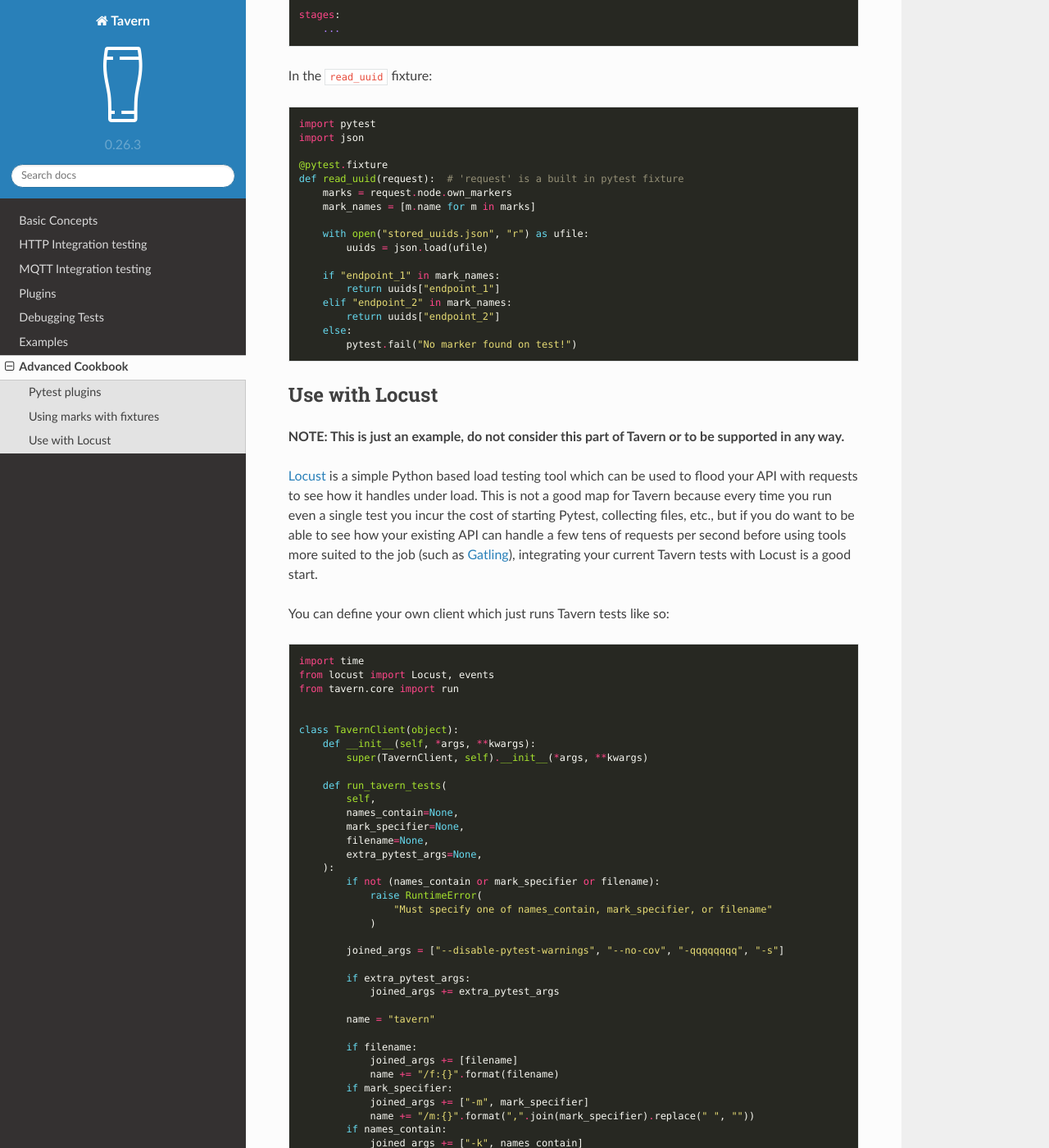
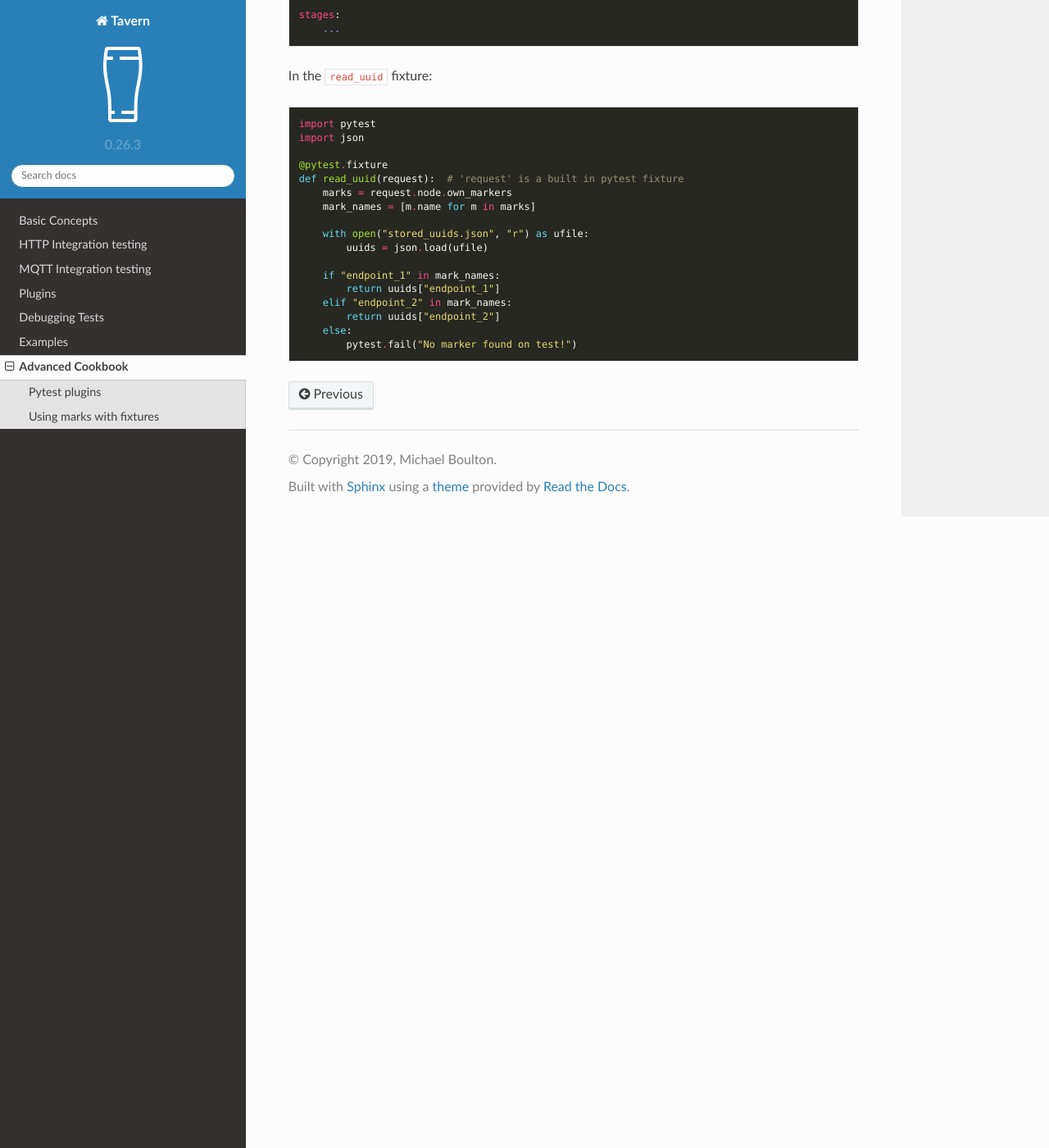
Before and after one commit to taverntesting/tavern, a Sphinx documentation site: the page built from docs/source/cookbook.md, in a window 1280 px wide and 1400 px high, scrolled down 1061 px. Shown: the whole window at 82% size. Built offline with Sphinx 7.4.7 and the Read the Docs theme 2.0.0, drawn with Linux system fonts in a browser that asks for light colours; formulas are drawn with MathJax 3; some of the changed text lies outside the part shown.

Commit message:
Fix json and remove locust example

````diff
--- a/docs/source/cookbook.md
+++ b/docs/source/cookbook.md
@@ -72,112 +72,3 @@ def read_uuid(request):  # 'request' is a built in pytest fixture
     else:
         pytest.fail("No marker found on test!")
 ```
-
-## Use with Locust
-
-**NOTE: This is just an example, do not consider this part of Tavern
-or to be supported in any way.**
-
-[Locust](https://locust.io/) is a simple Python based load testing tool
-which can be used to flood your API with requests to see how it handles
-under load. This is not a good map for Tavern because every time you run
-even a single test you incur the cost of starting Pytest, collecting
-files, etc., but if you do want to be able to see how your existing API
-can handle a few tens of requests per second before using tools more
-suited to the job (such as [Gatling](https://github.com/gatling/gatling)),
-integrating your current Tavern tests with Locust is a good start.
-
-You can define your own client which just runs Tavern tests like so:
-
-```python
-import time
-from locust import Locust, events
-from tavern.core import run
-
-
-class TavernClient(object):
-    def __init__(self, *args, **kwargs):
-        super(TavernClient, self).__init__(*args, **kwargs)
-
-    def run_tavern_tests(
-        self,
-        names_contain=None,
-        mark_specifier=None,
-        filename=None,
-        extra_pytest_args=None,
-    ):
-        if not (names_contain or mark_specifier or filename):
-            raise RuntimeError(
-                "Must specify one of names_contain, mark_specifier, or filename"
-            )
-
-        joined_args = ["--disable-pytest-warnings", "--no-cov", "-qqqqqqqq", "-s"]
-
-        if extra_pytest_args:
-            joined_args += extra_pytest_args
-
-        name = "tavern"
-
-        if filename:
-            joined_args += [filename]
-            name += "/f:{}".format(filename)
-        if mark_specifier:
-            joined_args += ["-m", mark_specifier]
-            name += "/m:{}".format(",".join(mark_specifier).replace(" ", ""))
-        if names_contain:
-            joined_args += ["-k", names_contain]
-            name += "/k:{}".format(",".join(names_contain).replace(" ", ""))
-
-        start_time = time.time()
-        try:
-            run(filename, pytest_args=joined_args)
-        except Exception as e:
-            total_time = int((time.time() - start_time) * 1000)
-            events.request_failure.fire(
-                request_type="tavern",
-                name=name,
-                response_time=total_time,
-                exception=e
-            )
-        else:
-            total_time = int((time.time() - start_time) * 1000)
-            events.request_success.fire(
-                request_type="tavern",
-                name=name,
-                response_time=total_time,
-                response_length=0,
-            )
-
-
-class TavernLocust(Locust):
-    def __init__(self, *args, **kwargs):
-        super(TavernLocust, self).__init__(*args, **kwargs)
-        self.client = TavernClient(self.host)
-```
-
-This can be used with your task set like this:
-
-```python
-from locust import  TaskSet, task
-from my.package.name import TavernLocust
-
-
-class MyTaskSet(TaskSet):
-    @task
-    def task1(self):
-        self.client.run_tavern_tests(filename="test_server.tavern.yaml", names_contain=["doubles"])
-
-    @task
-    def task2(self):
-        self.client.run_tavern_tests(filename="test_server.tavern.yaml", names_contain=["error"])
-
-    @task
-    def task3(self):
-        self.client.run_tavern_tests(filename="test_server.tavern.yaml", names_contain=["series"])
-
-
-class MyLocust(TavernLocust):
-    task_set = MyTaskSet
-    min_wait = 5
-    max_wait = 15
-```
````
Also changed, not shown: docs/source/basics.md (+3 -1 lines).
